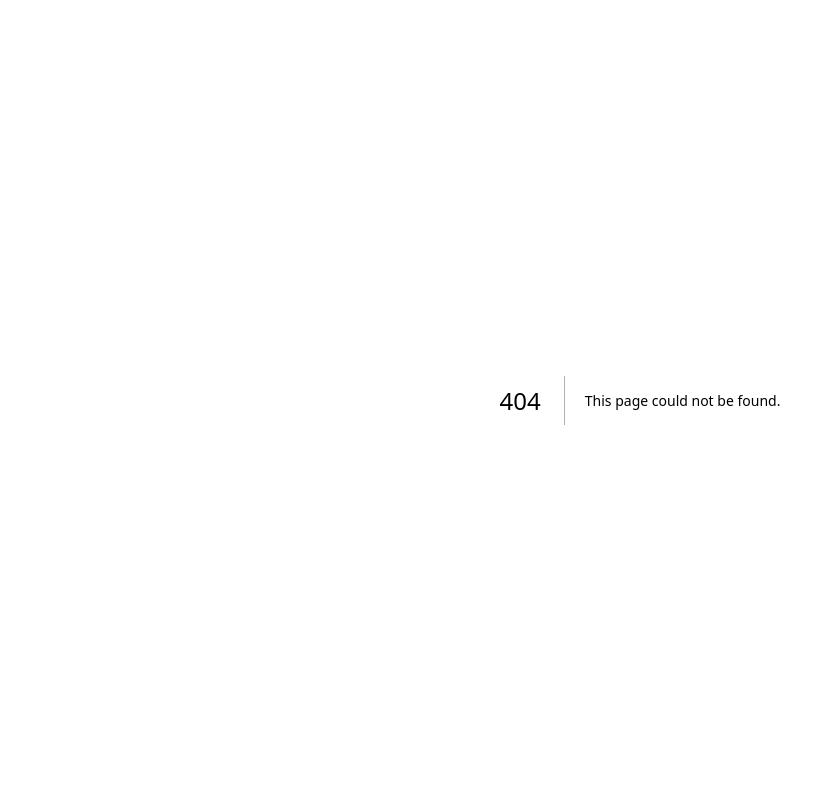
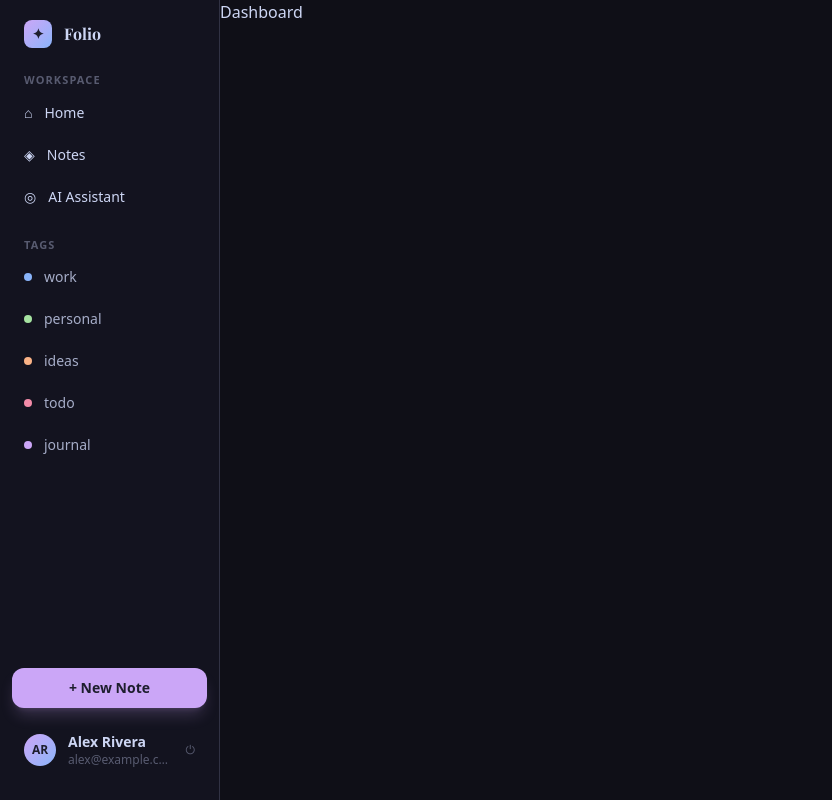
Before and after one commit to parvathy07r/Folio, a Next.js app: page /dashboard in a window 1280 px wide. Before the commit this address had no page. Shown: the whole page, without its empty margins (0-832 px from the left). Built offline with nearby package versions, Linux system fonts and the light colour scheme; a web font is replaced by a local one.

Commit message:
feat: add dashboard layout with sidebar component

```diff
--- /dev/null
+++ b/src/app/dashboard/layout.tsx
@@ -0,0 +1,15 @@
+import Sidebar from "@/components/sidebar";
+import React from "react";
+
+export default function DashboardLayout({
+  children,
+}: {
+  children: React.ReactNode;
+}) {
+  return (
+    <div className="flex h-screen bg-base">
+      <Sidebar />
+      <main className="flex-1 overflow-hidden">{children}</main>
+    </div>
+  );
+}
--- /dev/null
+++ b/src/app/dashboard/page.tsx
@@ -0,0 +1,5 @@
+export default function DashboardPage() {
+  return (
+    <div>Dashboard</div>
+  );
+}
--- a/src/app/login/page.tsx
+++ b/src/app/login/page.tsx
@@ -16,7 +16,7 @@ export default function LoginPage() {
 
   const handleSingInButtonClick = () => {
     console.log(loginFormState);
-    router.push("/");
+    router.push("/dashboard");
   };
 
   return (
--- /dev/null
+++ b/src/components/sidebar.tsx
@@ -0,0 +1,107 @@
+"use client";
+import { getAvatar } from "@/utils";
+import Link from "next/link";
+
+const NAV_ITEMS = [
+  { id: "Home", icon: "⌂", label: "Home" },
+  { id: "Notes", icon: "◈", label: "Notes" },
+  { id: "AI Assistant", icon: "◎", label: "AI Assistant" },
+];
+const TAGS = [
+  { label: "work", color: "#89b4fa" },
+  { label: "personal", color: "#a6e3a1" },
+  { label: "ideas", color: "#fab387" },
+  { label: "todo", color: "#f38ba8" },
+  { label: "journal", color: "#cba6f7" },
+];
+const MOCK_USER = {
+  name: "Alex Rivera",
+  email: "alex@example.com",
+};
+export default function Sidebar() {
+  return (
+    <div className="w-[220px] h-screen bg-surface border-r border-border flex flex-col flex-shrink-0 px-3 py-5">
+      {/* ── Logo ── */}
+      <div className="flex items-center gap-3 px-3 mb-6">
+        <div className="w-7 h-7 rounded-lg bg-gradient-to-br from-purple to-sky flex items-center justify-center text-sm text-card font-bold flex-shrink-0">
+          ✦
+        </div>
+        <span className="text-base font-playfair font-bold text-text">
+          Folio
+        </span>
+      </div>
+
+      {/* ── Workspace nav ── */}
+      <p className="text-[11px] font-bold tracking-widest text-subtle uppercase px-3 mb-1">
+        WORKSPACE
+      </p>
+      <nav className="flex flex-col gap-0.5">
+        {NAV_ITEMS.map((item) => {
+          return (
+            <Link
+              key={item.id}
+              href="#"
+              className={`flex items-center gap-3 px-3 py-2.5 rounded-xl text-sm font-medium hover:bg-card hover:text-text transition-all`}
+            >
+              <span>{item.icon}</span>
+              {item.label}
+            </Link>
+          );
+        })}
+      </nav>
+
+      {/* ── Tags ── */}
+      <p className="text-[11px] font-bold tracking-widest text-subtle uppercase px-3 mt-5 mb-1">
+        Tags
+      </p>
+      <div className="flex flex-col gap-0.5">
+        {TAGS.map((tag) => (
+          <Link
+            key={tag.label}
+            href="#"
+            onClick={() => console.log(`Tag clicked: ${tag.label}`)}
+            className="flex items-center gap-3 px-3 py-2.5 rounded-xl text-sm font-medium text-subtext hover:bg-card hover:text-text transition-all"
+          >
+            <span
+              className="w-2 h-2 rounded-full flex-shrink-0"
+              style={{ background: tag.color }}
+            />
+            {tag.label}
+          </Link>
+        ))}
+      </div>
+
+      {/* ── New Note button ── */}
+      <div className="mt-auto pt-4">
+        <button
+          onClick={() => console.log("New Note clicked")}
+          className="w-full bg-purple text-card font-semibold py-2.5 rounded-xl text-sm hover:bg-purple/90 transition-all shadow-lg shadow-purple/20"
+        >
+          + New Note
+        </button>
+      </div>
+
+      {/* ── User profile + logout ── */}
+      <div
+        onClick={() => console.log("Logout clicked")}
+        className="mt-3 flex items-center gap-3 px-3 py-3 rounded-xl cursor-pointer hover:bg-card transition-all group"
+      >
+        {/* Avatar */}
+        <div className="w-8 h-8 rounded-full bg-gradient-to-br from-purple to-sky flex items-center justify-center text-xs font-bold text-card flex-shrink-0">
+          {getAvatar(MOCK_USER.name)}
+        </div>
+        {/* Info */}
+        <div className="flex-1 min-w-0">
+          <p className="text-sm font-semibold text-text truncate">
+            {MOCK_USER.name}
+          </p>
+          <p className="text-xs text-subtle truncate">{MOCK_USER.email}</p>
+        </div>
+        {/* Logout icon */}
+        <span className="text-subtle text-xs group-hover:text-rose transition-colors">
+          ⏻
+        </span>
+      </div>
+    </div>
+  );
+}
```
